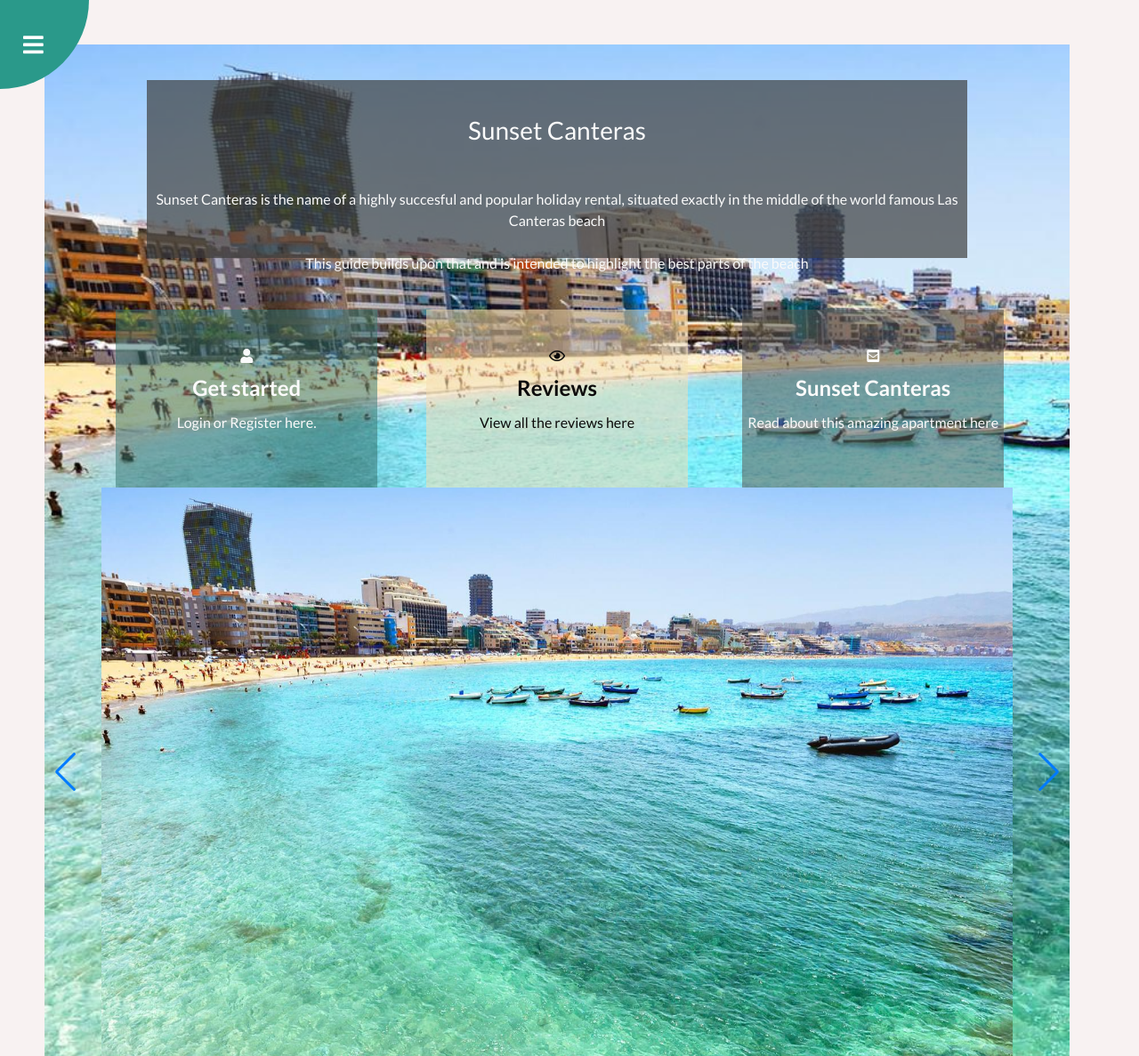
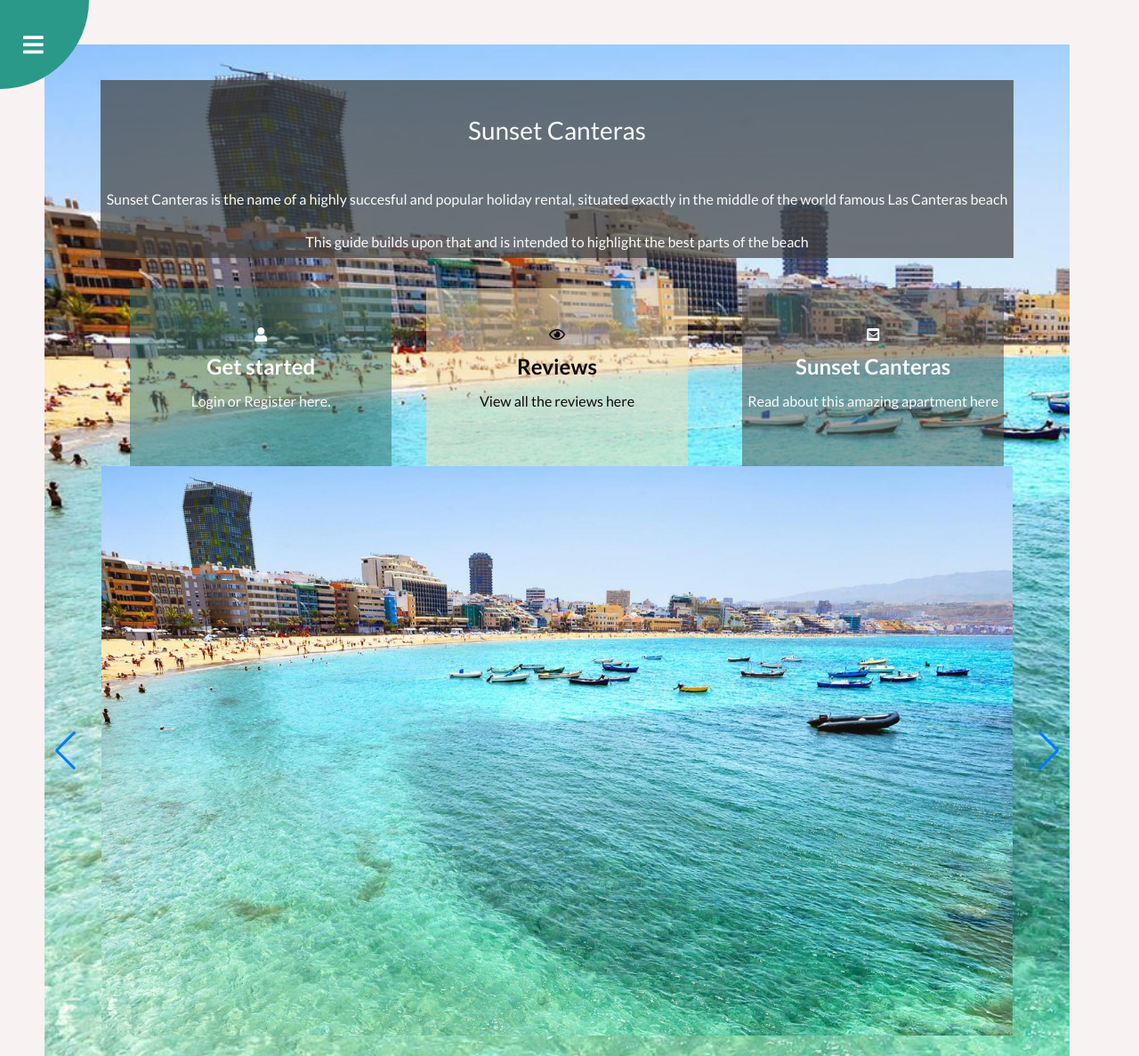
Before and after one commit to ANDREWAHN-UK/Milestone-Three, a Flask app: page / in a window 1280 px wide. Shown: the top 1187 px of the page at 89% size. Run offline with Flask 2, Linux system fonts and the light colour scheme; data that the repository does not hold is empty; some libraries are stand-ins or nearby versions.

Commit message:
static - some minor style adjustments in style.css; uploading of wireframes

```diff
--- a/static/css/style.css
+++ b/static/css/style.css
@@ -196,12 +196,13 @@ nav ul li i {
 .titleBox {
   background: rgba(59, 59, 58, 0.678);
   color: #fafafa;
+  width: 89%;
 }
 
 .boxOne {
   background: rgba(55, 117, 114, 0.521);
   color: #fafafa;
-  margin-left: 5rem;
+  margin-left: 6rem;
 }
 
 .boxTwo {
@@ -212,7 +213,7 @@ nav ul li i {
 .boxFour {
   background: rgba(88, 87, 83, 0.534);
   color: #fafafa;
-  margin-right: 5rem;
+  margin-right: 6rem;
 }
 
 .boxFour {
```
Also changed, not shown: 2 other files.
